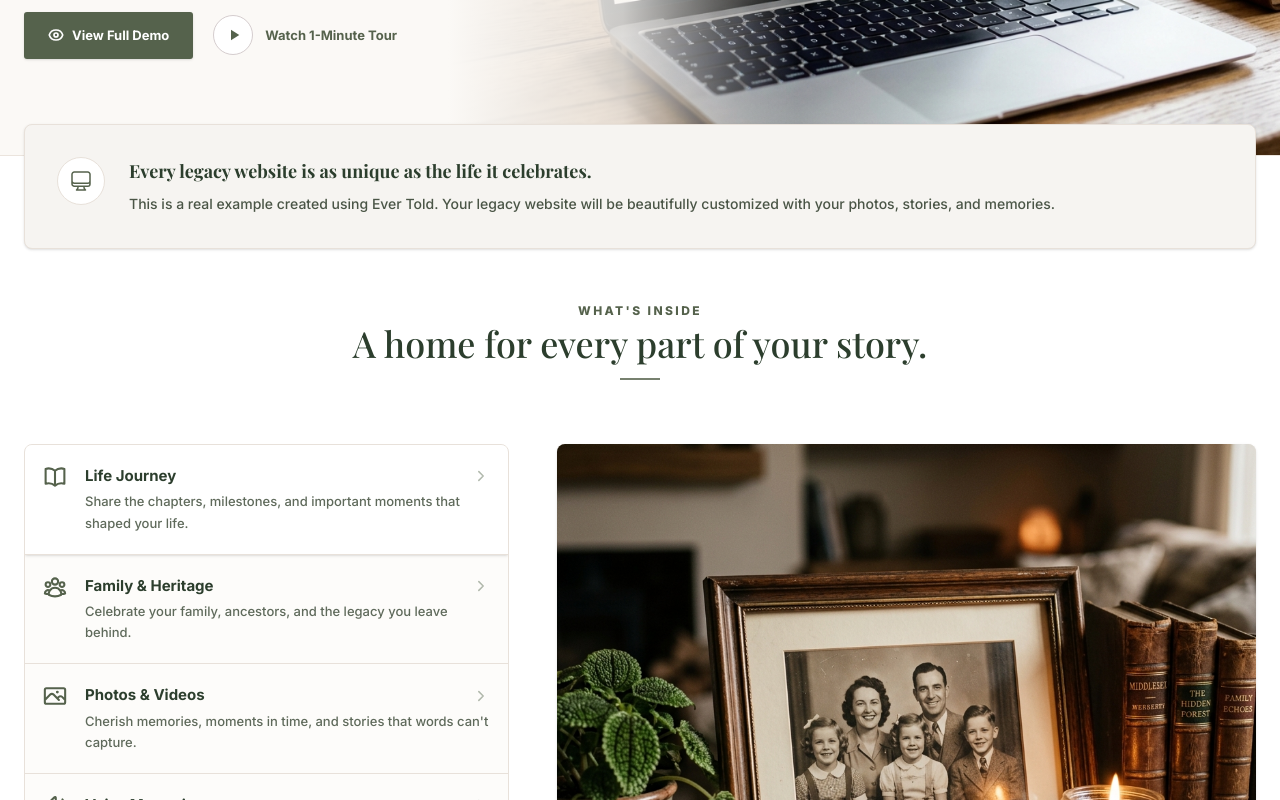
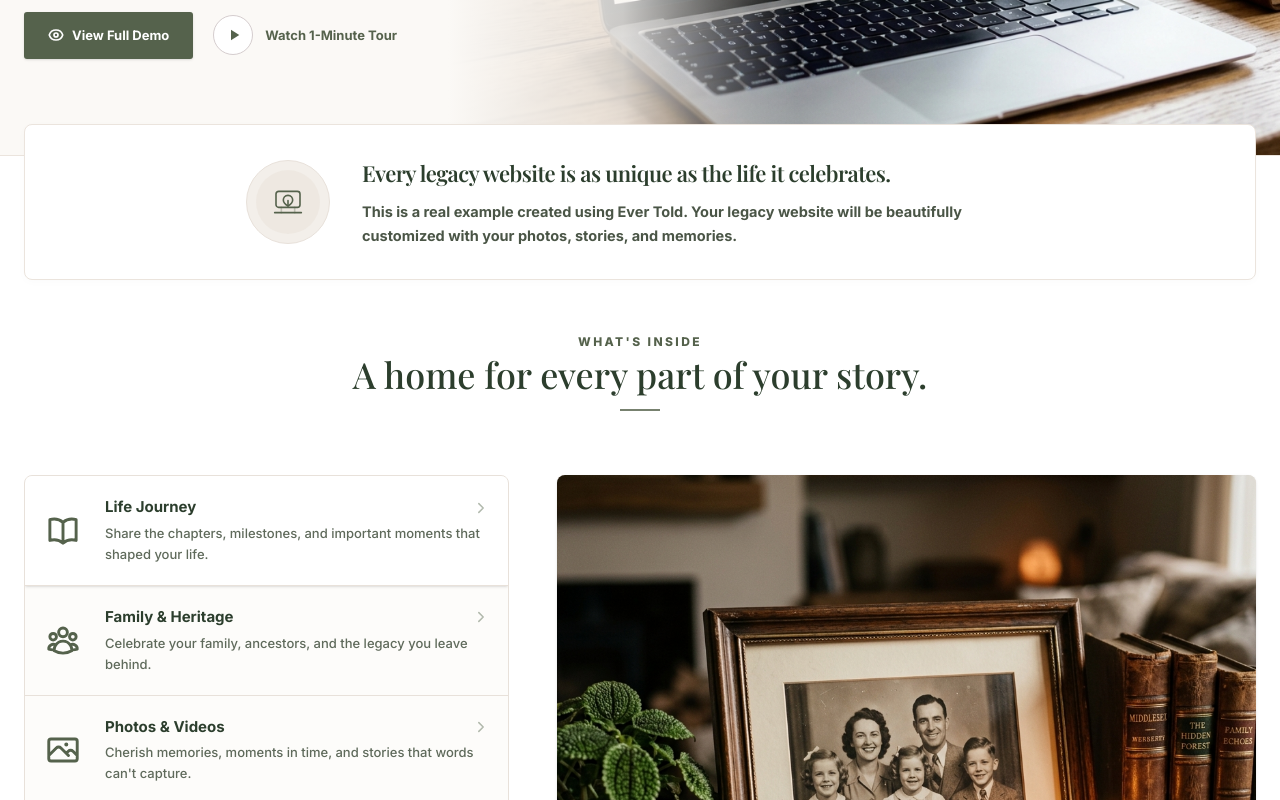
Before and after one commit to muhammad-saaim-dev/Ever-told, a Next.js app: page /view-demo in a window 1280 px wide. Shown: the part 500-1300 px from the top of the page. Built offline with nearby package versions, Linux system fonts and the light colour scheme; a web font is replaced by a local one.

Commit message:
banner set

```diff
--- a/src/app/view-demo/page.jsx
+++ b/src/app/view-demo/page.jsx
@@ -191,17 +191,26 @@ export default function ViewDemoPage() {
       <section className="w-full bg-white border-t border-[#EBE4DD] pb-10">
         {/* Highlight Banner (pulled up to overlap hero) */}
         <div className="max-w-7xl mx-auto px-6 relative z-20 -mt-2 md:-mt-4 lg:-mt-8 mb-8 md:mb-12">
-          <div className="bg-[#F6F4F1] border border-[#E8E1DA] rounded-[8px] p-6 md:p-8 flex flex-col md:flex-row items-center md:items-start gap-6 shadow-sm">
-            <div className="w-12 h-12 rounded-full bg-white flex items-center justify-center border border-[#E8E1DA] shrink-0 text-[#55624C]">
-              <svg className="w-6 h-6" fill="none" stroke="currentColor" viewBox="0 0 24 24" strokeWidth="1.5">
-                <path strokeLinecap="round" strokeLinejoin="round" d="M9 17.25v1.007a3 3 0 01-.879 2.122L7.5 21h9l-.621-.621A3 3 0 0115 18.257V17.25m6-12V15a2.25 2.25 0 01-2.25 2.25H5.25A2.25 2.25 0 013 15V5.25m18 0A2.25 2.25 0 0018.75 3H5.25A2.25 2.25 0 003 5.25m18 0V12a2.25 2.25 0 01-2.25 2.25H5.25A2.25 2.25 0 013 12V5.25" />
-              </svg>
+          <div className="bg-white border border-[#EBE4DD] rounded-[8px] p-6 md:p-8 flex flex-col md:flex-row items-center md:justify-center gap-6 md:gap-8 shadow-[0_2px_10px_rgba(0,0,0,0.02)]">
+            <div className="w-[84px] h-[84px] rounded-full bg-[#F3EFEA] border border-[#E8E1DA] flex items-center justify-center shrink-0">
+              <div className="w-[64px] h-[64px] rounded-full bg-[#EBE4DD]/60 flex items-center justify-center">
+                <svg className="w-8 h-8 text-[#55624C]" fill="none" stroke="currentColor" viewBox="0 0 24 24" strokeWidth="1.2">
+                  {/* Laptop Frame */}
+                  <rect x="3" y="4" width="18" height="12" rx="2" ry="2" strokeLinecap="round" strokeLinejoin="round" />
+                  {/* Laptop Base */}
+                  <path d="M2 20h20" strokeLinecap="round" strokeLinejoin="round" />
+                  <path d="M7 20v-4m10 4v-4" strokeLinecap="round" strokeLinejoin="round" opacity="0.3" />
+                  {/* Leaf inside screen */}
+                  <path d="M12 7c-2.5 0-3.5 2-3.5 3.5 0 2.5 3.5 4.5 3.5 4.5s3.5-2 3.5-4.5C15.5 9 14.5 7 12 7z" strokeLinecap="round" strokeLinejoin="round" />
+                  <path d="M12 15v-4" strokeLinecap="round" strokeLinejoin="round" />
+                </svg>
+              </div>
             </div>
-            <div className="flex-1 text-center md:text-left space-y-2">
-              <h4 className="font-serif text-lg font-bold text-[#2C3E2D]">
+            <div className="text-center md:text-left space-y-1.5 md:space-y-2.5 max-w-2xl">
+              <h4 className="font-serif text-[19px] md:text-[22px] font-semibold text-[#2C3E2D] tracking-tight">
                 Every legacy website is as unique as the life it celebrates.
               </h4>
-              <p className="text-sm font-medium text-[#4A5546] leading-relaxed">
+              <p className="text-[13.5px] md:text-[14.5px] font-bold text-[#4A5546] leading-relaxed max-w-2xl">
                 This is a real example created using Ever Told. Your legacy website will be beautifully customized with your photos, stories, and memories.
               </p>
             </div>
@@ -227,13 +236,13 @@ export default function ViewDemoPage() {
                 <div
                   key={idx}
                   onClick={() => setActiveFeature(idx)}
-                  className={`flex items-start gap-5 p-5 border-b border-[#E8E1DA] last:border-b-0 transition-all duration-300 cursor-pointer ${
+                  className={`flex items-center gap-5 p-5 border-b border-[#E8E1DA] last:border-b-0 transition-all duration-300 cursor-pointer ${
                     activeFeature === idx
                       ? "bg-white shadow-sm relative z-10"
                       : "hover:bg-white/60"
                   }`}
                 >
-                  <div className="flex items-center justify-center shrink-0 mt-0.5 transform scale-125 text-[#55624C]">
+                  <div className="flex items-center justify-center shrink-0 transform scale-[1.75] text-[#55624C] ml-2 mr-3">
                     {feature.icon}
                   </div>
                   <div className="flex-1 text-left">
```
